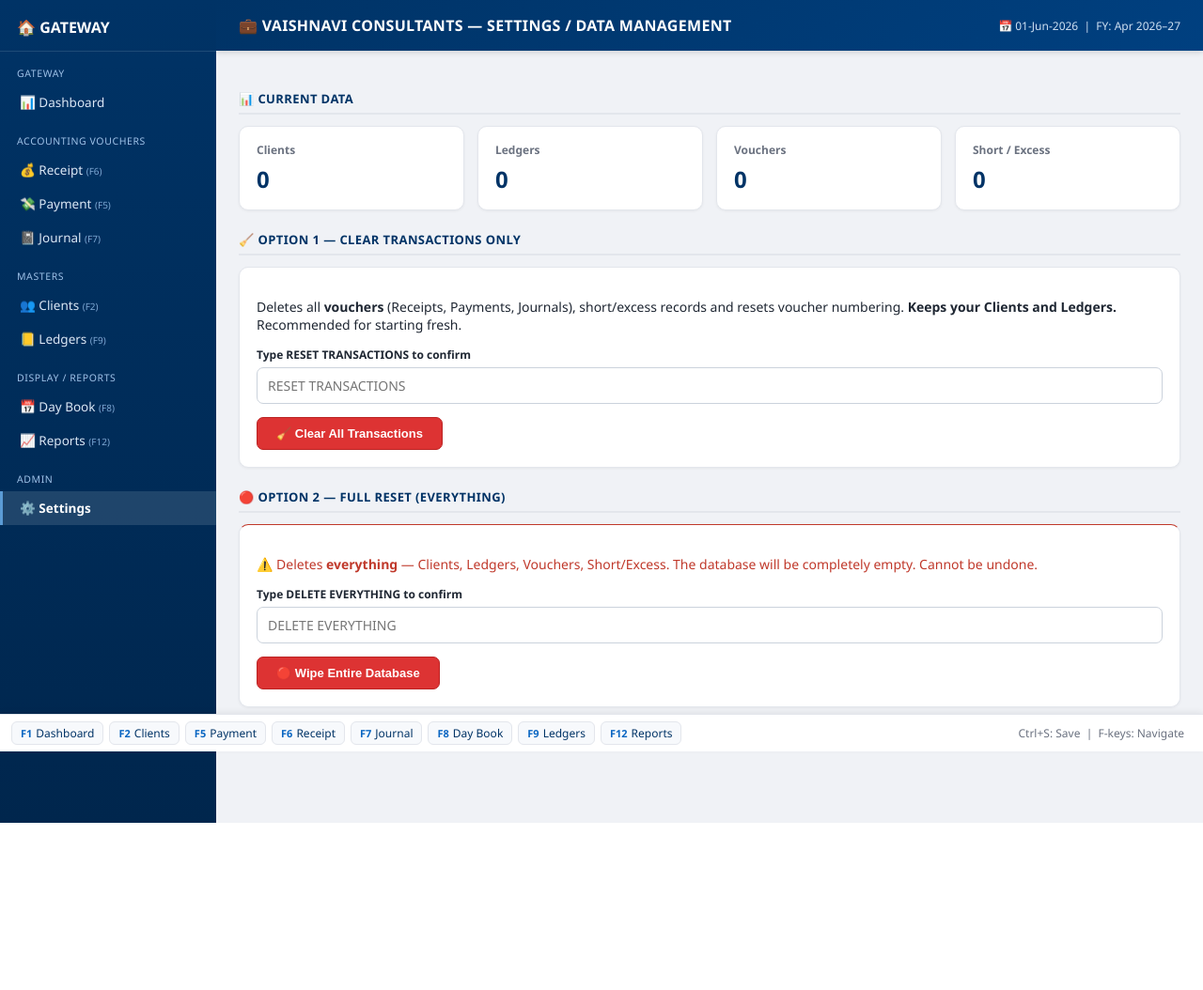
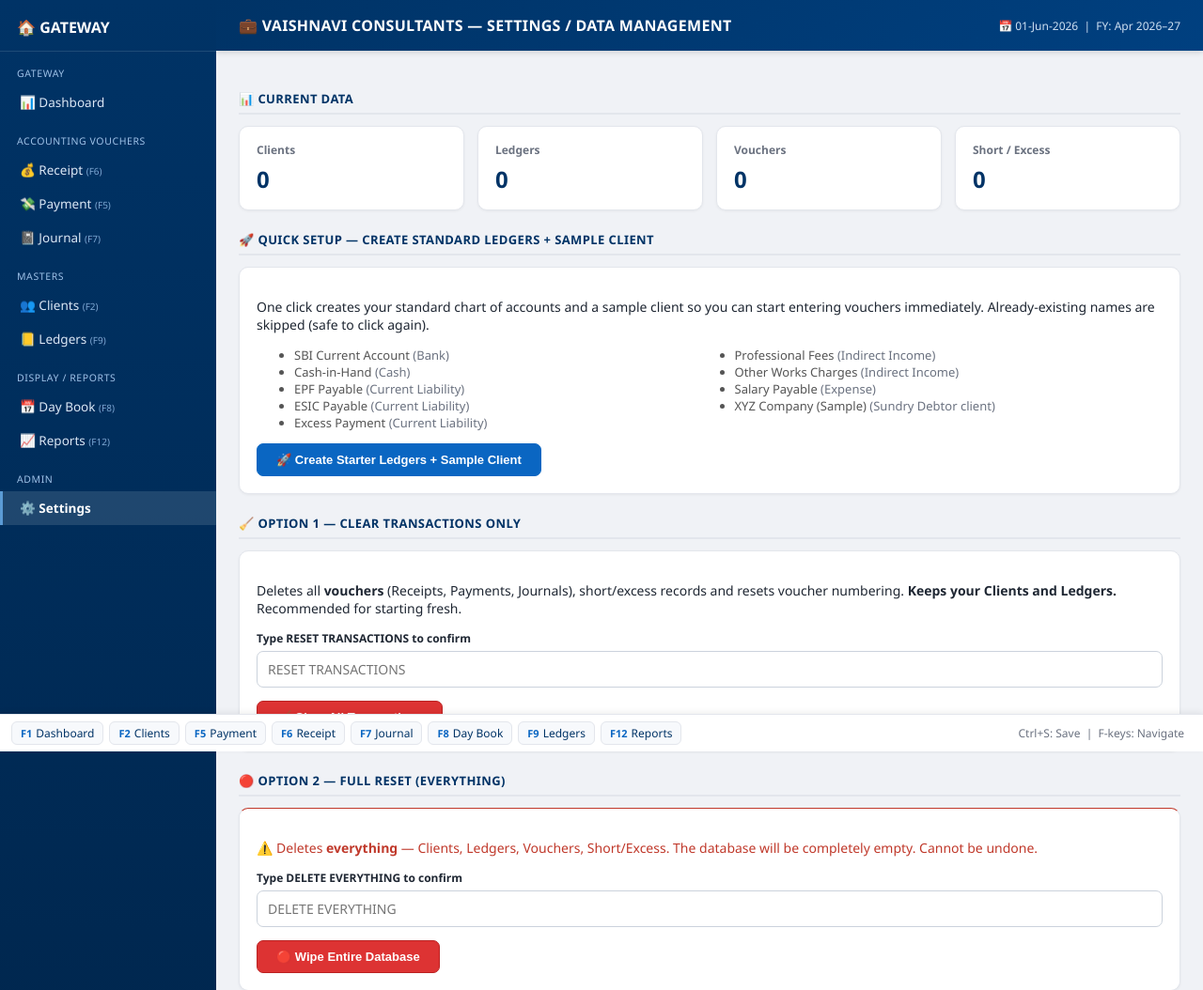
Before and after one commit to bagathsingh59-sudo/vaishnavi-tally, a Flask app: page /settings in a window 1280 px wide. Shown: the top 1054 px of the page at 94% size. Before the commit the page ends 876 px from the top, so only its background shows below. Run offline with Flask 3, Linux system fonts and the light colour scheme; data that the repository does not hold is empty.

Commit message:
feat: Tally workflow — live balances, full group set, starter setup
Enhancements for the real EPF/ESIC consultancy workflow:

1. Live 'Cur Bal: ₹X Dr/Cr' beside each ledger as you select it
   - Journal: every row shows the picked ledger's current balance
     (so 'By Client' reflects the advance/excess instantly)
   - Payment: Pay From (bank) and Pay To (EPF/ESIC Payable pending) balances
   - Receipt: bank + client balances
   - New /api/ledger/<id>/balance JSON endpoint; JS auto-loads on change

2. Full Tally-style ledger groups: Current Liabilities, Indirect Income,
   Direct Income, Indirect/Direct Expenses, Current Assets (+ existing).
   - Payment 'Pay To' now lists all liability/expense groups
   - Profit & Loss recognises all income/expense group variants

3. One-click Starter Setup (Settings page) — creates the standard ledgers
   (SBI Current A/c, EPF Payable, ESIC Payable, Excess Payment,
   Professional Fees, Other Works Charges, Salary Payable, Cash-in-Hand)
   and a sample client 'XYZ Company'. Idempotent — skips existing names.
   Runs against the live DB via the app (no credentials needed).

Verified: 30 routes, templates compile, dashboard + settings render 200.

Co-Authored-By: Claude Opus 4.8 <noreply@anthropic.com>

```diff
--- a/app.py
+++ b/app.py
@@ -221,9 +221,16 @@ def receipts_delete(vid):
 # ═══════════════════════════════════════════════════════════════════════════════
 # PAYMENTS
 # ═══════════════════════════════════════════════════════════════════════════════
+# Groups that can appear on the "Pay To" side of a Payment voucher
+PAYABLE_GROUPS = ["expense", "indirect_expense", "direct_expense",
+                  "epf_payable", "esic_payable", "current_liability", "sundry_creditor"]
+
+
 def _expense_ledgers():
-    return (ledger_svc.get_all_ledgers("expense") + ledger_svc.get_all_ledgers("epf_payable")
-            + ledger_svc.get_all_ledgers("esic_payable") + ledger_svc.get_all_ledgers("sundry_creditor"))
+    out = []
+    for g in PAYABLE_GROUPS:
+        out += ledger_svc.get_all_ledgers(g)
+    return out
 
 
 @app.route("/payments")
@@ -358,9 +365,20 @@ def journal_delete(vid):
 # LEDGERS
 # ═══════════════════════════════════════════════════════════════════════════════
 GROUPS = {
-    "bank": "Bank Account", "cash": "Cash", "epf_payable": "EPF Payable",
-    "esic_payable": "ESIC Payable", "income": "Income", "expense": "Expense / Overhead",
-    "sundry_debtor": "Sundry Debtor", "sundry_creditor": "Sundry Creditor",
+    "bank": "Bank Account",
+    "cash": "Cash-in-Hand",
+    "sundry_debtor": "Sundry Debtors",
+    "sundry_creditor": "Sundry Creditors",
+    "current_liability": "Current Liabilities",
+    "epf_payable": "EPF Payable (Current Liability)",
+    "esic_payable": "ESIC Payable (Current Liability)",
+    "current_asset": "Current Assets",
+    "indirect_income": "Indirect Income",
+    "direct_income": "Direct Income",
+    "indirect_expense": "Indirect Expenses",
+    "direct_expense": "Direct Expenses",
+    "income": "Income (General)",
+    "expense": "Expenses (General)",
 }
 
 
@@ -376,6 +394,20 @@ def ledgers():
         txns, closing = ledger_svc.get_ledger_transactions(sel_id)
     return render_template("ledgers.html", ledgers=all_l, groups=GROUPS,
                            sel=sel, txns=txns, closing=closing)
+
+
+@app.route("/api/ledger/<lid>/balance")
+def api_ledger_balance(lid):
+    """Live current balance for a ledger (used by Journal/Payment/Receipt forms)."""
+    try:
+        bal = ledger_svc.get_ledger_balance(lid)
+        return jsonify({
+            "balance": abs(bal),
+            "type": "Dr" if bal >= 0 else "Cr",
+            "formatted": fmt_currency(abs(bal)) + (" Dr" if bal >= 0 else " Cr"),
+        })
+    except Exception:
+        return jsonify({"balance": 0, "type": "Dr", "formatted": "—"})
 
 
 @app.route("/ledgers/add", methods=["POST"])
@@ -483,6 +515,20 @@ def settings():
     return render_template("settings.html", counts=admin_svc.count_all())
 
 
+@app.route("/settings/starter-setup", methods=["POST"])
+def starter_setup():
+    res = admin_svc.create_starter_setup()
+    parts = []
+    if res["ledgers"]:
+        parts.append(f"{len(res['ledgers'])} ledgers created ({', '.join(res['ledgers'])})")
+    if res["clients"]:
+        parts.append(f"sample client '{res['clients'][0]}' created")
+    if res["skipped"]:
+        parts.append(f"skipped existing: {', '.join(res['skipped'])}")
+    flash("Starter setup: " + ("; ".join(parts) if parts else "nothing to create."), "success")
+    return redirect(url_for("settings"))
+
+
 @app.route("/settings/reset-transactions", methods=["POST"])
 def reset_transactions():
     if request.form.get("confirm", "").strip().upper() == "RESET TRANSACTIONS":
--- a/services/admin_service.py
+++ b/services/admin_service.py
@@ -25,6 +25,52 @@ def reset_transactions() -> dict:
     return result
 
 
+def create_starter_setup() -> dict:
+    """Create the standard ledgers + a sample client. Idempotent — skips names
+    that already exist, so it is safe to click more than once."""
+    from services import ledger_service, client_service
+
+    db = get_db()
+    created = {"ledgers": [], "clients": [], "skipped": []}
+
+    existing = {l["name"].strip().lower() for l in db.ledgers.find({}, {"name": 1})}
+
+    starter_ledgers = [
+        ("SBI Current Account",  "bank",              "dr"),
+        ("Cash-in-Hand",         "cash",              "dr"),
+        ("EPF Payable",          "epf_payable",       "cr"),
+        ("ESIC Payable",         "esic_payable",      "cr"),
+        ("Excess Payment",       "current_liability", "cr"),
+        ("Professional Fees",    "indirect_income",   "cr"),
+        ("Other Works Charges",  "indirect_income",   "cr"),
+        ("Salary Payable",       "expense",           "dr"),
+    ]
+    for name, group, obt in starter_ledgers:
+        if name.lower() in existing:
+            created["skipped"].append(name)
+            continue
+        ledger_service.create_ledger({
+            "name": name, "group": group,
+            "opening_balance": 0, "opening_balance_type": obt,
+        })
+        created["ledgers"].append(name)
+
+    # Sample client (auto-creates its Sundry Debtor ledger)
+    existing_clients = {c["name"].strip().lower() for c in db.clients.find({}, {"name": 1})}
+    sample = "XYZ Company (Sample)"
+    if sample.lower() not in existing_clients:
+        client_service.create_client({
+            "name": sample, "contact_person": "Sample Contact",
+            "phone": "9000000000", "epf_account_no": "MH/SAMPLE/0001",
+            "esic_account_no": "31000SAMPLE001",
+        })
+        created["clients"].append(sample)
+    else:
+        created["skipped"].append(sample)
+
+    return created
+
+
 def reset_everything() -> dict:
     """Full wipe — clients, ledgers, vouchers, short/excess, invoices, counters.
     Start completely fresh."""
--- a/services/report_service.py
+++ b/services/report_service.py
@@ -172,10 +172,14 @@ def get_trial_balance(as_of_date: datetime = None) -> list:
     return result
 
 
+INCOME_GROUPS = ["income", "indirect_income", "direct_income"]
+EXPENSE_GROUPS = ["expense", "indirect_expense", "direct_expense"]
+
+
 def get_profit_loss(from_date: datetime, to_date: datetime) -> dict:
     db = get_db()
-    income_ledgers = list(db.ledgers.find({"group": "income", "is_active": True}))
-    expense_ledgers = list(db.ledgers.find({"group": "expense", "is_active": True}))
+    income_ledgers = list(db.ledgers.find({"group": {"$in": INCOME_GROUPS}, "is_active": True}))
+    expense_ledgers = list(db.ledgers.find({"group": {"$in": EXPENSE_GROUPS}, "is_active": True}))
 
     def sum_ledger(ledger_id, side: str) -> float:
         agg = list(db.vouchers.aggregate([
--- a/static/css/tally.css
+++ b/static/css/tally.css
@@ -136,6 +136,9 @@ input:focus,select:focus,textarea:focus{outline:none; border-color:var(--accent)
 .fkeybar a:hover b{color:#cfe0f2;}
 .fkeybar .hint{margin-left:auto; color:var(--muted); padding-right:8px; align-self:center;}
 
+/* ── Live balance hint ── */
+.balhint{display:block; font-size:11px; font-weight:600; margin-top:3px; min-height:14px;}
+
 /* ── Misc ── */
 .muted{color:var(--muted);}
 .right{text-align:right;}
--- a/static/js/app.js
+++ b/static/js/app.js
@@ -22,6 +22,28 @@ document.addEventListener("keydown", function (e) {
   }
 });
 
+// ── Live ledger balance (Cur Bal) beside a ledger <select class="bal"> ──
+async function loadBal(sel) {
+  const hint = sel.parentElement.querySelector(".balhint");
+  if (!hint) return;
+  if (!sel.value) { hint.textContent = ""; return; }
+  try {
+    const r = await fetch("/api/ledger/" + sel.value + "/balance");
+    const d = await r.json();
+    hint.textContent = "Cur Bal: " + d.formatted;
+    hint.style.color = d.type === "Dr" ? "#d33" : "#1e8e3e";
+  } catch (e) { hint.textContent = ""; }
+}
+function attachBalances() {
+  document.querySelectorAll("select.bal").forEach((sel) => {
+    if (sel.dataset.wired) return;
+    sel.dataset.wired = "1";
+    sel.addEventListener("change", () => loadBal(sel));
+    if (sel.value) loadBal(sel);
+  });
+}
+document.addEventListener("DOMContentLoaded", attachBalances);
+
 // Dynamic row tables (journal / multi-row). Clone last row.
 function addRow(tableId) {
   const tbody = document.querySelector("#" + tableId + " tbody");
@@ -29,10 +51,12 @@ function addRow(tableId) {
   const clone = rows[rows.length - 1].cloneNode(true);
   clone.querySelectorAll("input, select").forEach((el) => {
     if (el.type === "number") el.value = "";
-    else if (el.tagName === "SELECT") el.selectedIndex = 0;
+    else if (el.tagName === "SELECT") { el.selectedIndex = 0; el.dataset.wired = ""; }
     else el.value = "";
   });
+  clone.querySelectorAll(".balhint").forEach((h) => (h.textContent = ""));
   tbody.appendChild(clone);
+  attachBalances();
   recalcJournal();
 }
 
--- a/templates/settings.html
+++ b/templates/settings.html
@@ -8,6 +8,26 @@
   <div class="card"><div class="lbl">Ledgers</div><div class="val">{{ counts.ledgers }}</div></div>
   <div class="card"><div class="lbl">Vouchers</div><div class="val">{{ counts.vouchers }}</div></div>
   <div class="card"><div class="lbl">Short / Excess</div><div class="val">{{ counts.short_excess }}</div></div>
+</div>
+
+<div class="section">🚀 Quick Setup — Create Standard Ledgers + Sample Client</div>
+<div class="panel">
+  <p>One click creates your standard chart of accounts and a sample client so you can
+     start entering vouchers immediately. Already-existing names are skipped (safe to click again).</p>
+  <ul style="font-size:13px;color:#555;columns:2">
+    <li>SBI Current Account <span class="muted">(Bank)</span></li>
+    <li>Cash-in-Hand <span class="muted">(Cash)</span></li>
+    <li>EPF Payable <span class="muted">(Current Liability)</span></li>
+    <li>ESIC Payable <span class="muted">(Current Liability)</span></li>
+    <li>Excess Payment <span class="muted">(Current Liability)</span></li>
+    <li>Professional Fees <span class="muted">(Indirect Income)</span></li>
+    <li>Other Works Charges <span class="muted">(Indirect Income)</span></li>
+    <li>Salary Payable <span class="muted">(Expense)</span></li>
+    <li>XYZ Company (Sample) <span class="muted">(Sundry Debtor client)</span></li>
+  </ul>
+  <form method="post" action="/settings/starter-setup">
+    <button class="btn primary" type="submit">🚀 Create Starter Ledgers + Sample Client</button>
+  </form>
 </div>
 
 <div class="section">🧹 Option 1 — Clear Transactions Only</div>
```
Also changed, not shown: templates/journal.html (+4 -4 lines), templates/payments.html (+6 -4 lines), templates/receipts.html (+4 -4 lines).
